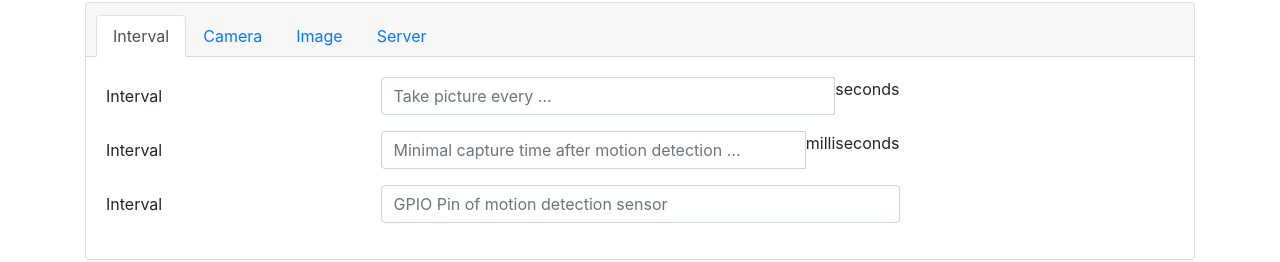
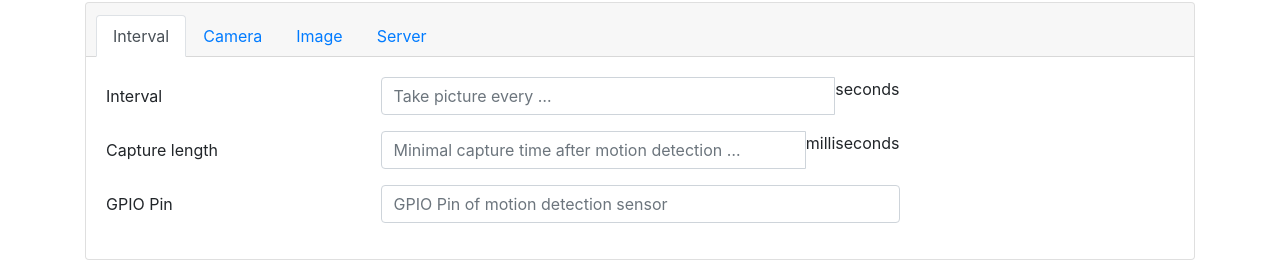
Before and after one commit to not-implemented/raspicam-timelapse, a website: page webapp/index.html in a window 1280 px wide. Shown: the part 561-823 px from the top of the page. Drawn offline with nearby package versions, Linux system fonts and the light colour scheme; no server answers.

Commit message:
fixed row desciption

```diff
--- a/webapp/index.html
+++ b/webapp/index.html
@@ -68,7 +68,7 @@
                         </div>
                     </div>
                     <div class="form-group row">
-                        <label for="option-captureMotionMin" class="col-sm-3 col-form-label">Interval</label>
+                        <label for="option-captureMotionMin" class="col-sm-3 col-form-label">Capture length</label>
                         <div class="col-sm-6">
                             <div class="input-group">
                                 <input id="option-captureMotionMin" type="text" class="form-control" placeholder="Minimal capture time after motion detection …">
@@ -77,7 +77,7 @@
                         </div>
                     </div>
                     <div class="form-group row">
-                        <label for="option-captureMotionGpioPin" class="col-sm-3 col-form-label">Interval</label>
+                        <label for="option-captureMotionGpioPin" class="col-sm-3 col-form-label">GPIO Pin</label>
                         <div class="col-sm-6">
                             <div class="input-group">
                                 <input id="option-captureMotionGpioPin" type="text" class="form-control" placeholder="GPIO Pin of motion detection sensor">
```
